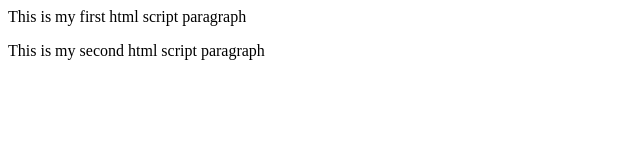
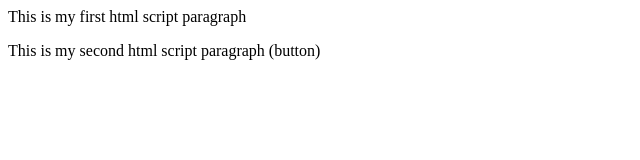
Before and after one commit to G85H/new_repo, a plain HTML site: page index.html in a window 1280 px wide. Shown: the full height of the page, 0-640 px from the left. Drawn offline with Linux system fonts and the light colour scheme.

```diff
--- a/index.html
+++ b/index.html
@@ -1,2 +1,2 @@
 <p> This is my first html script paragraph </p>
-<p> This is my second html script paragraph </p>
+<p> This is my second html script paragraph (button) </p>
```
